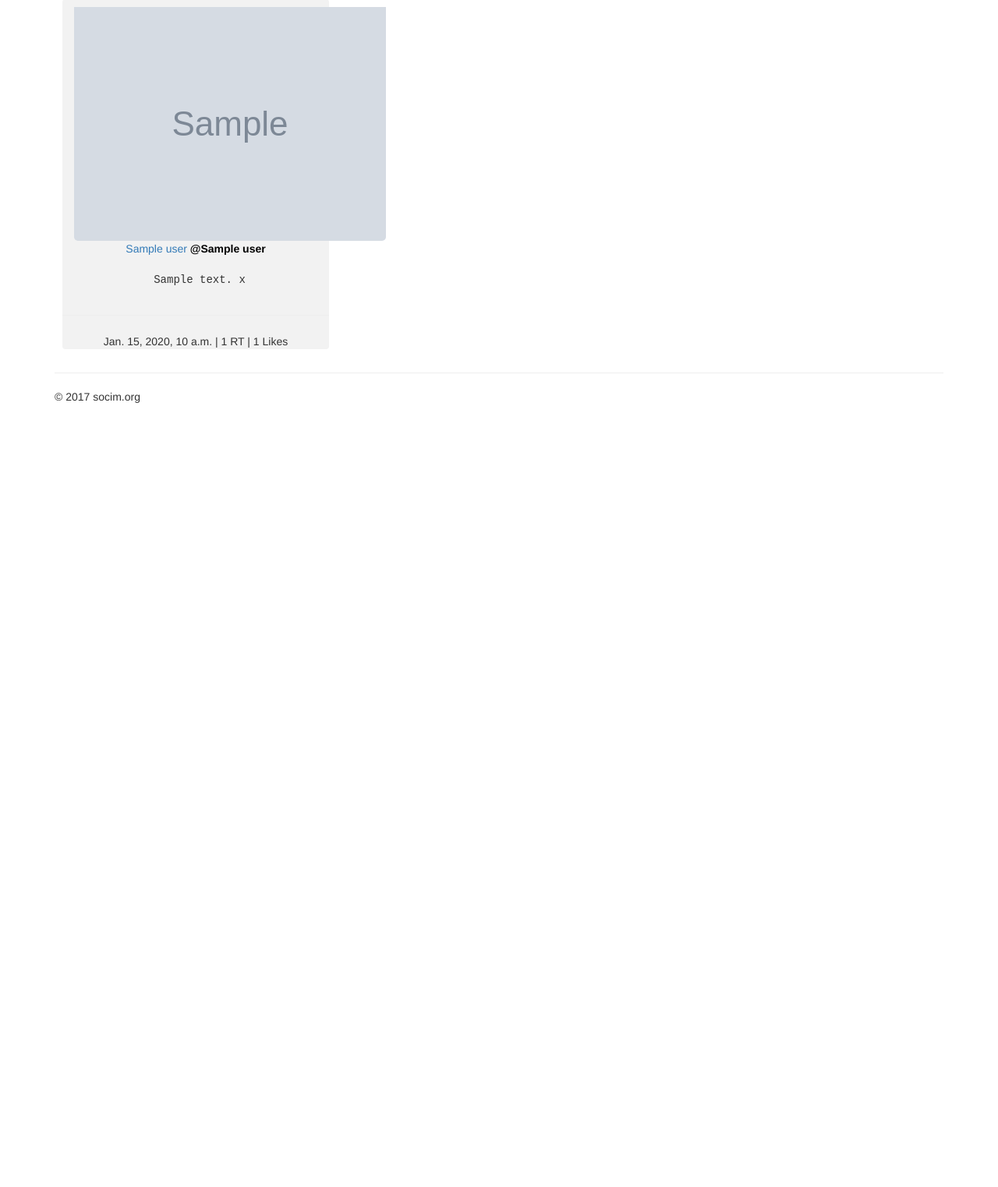
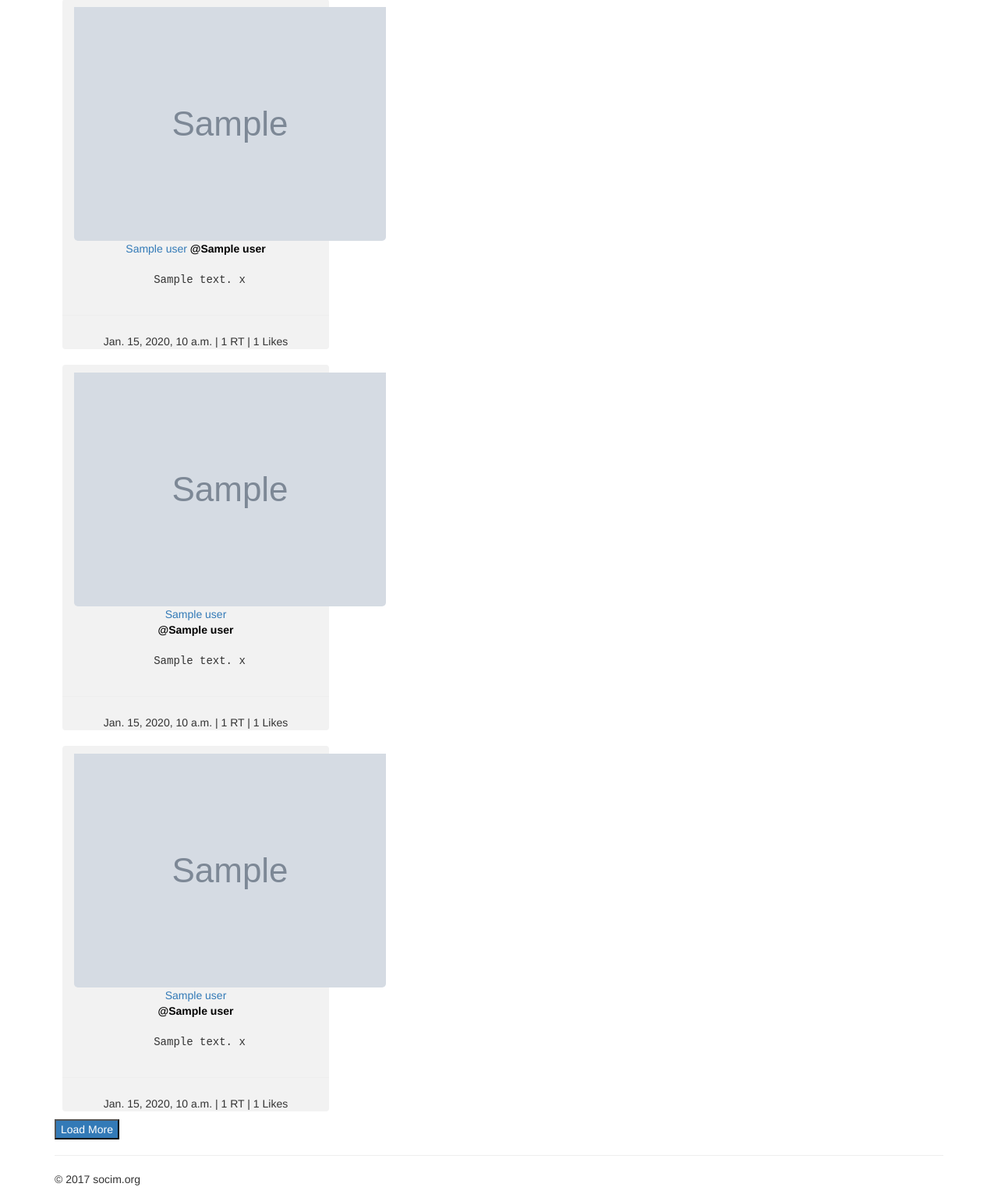
Before and after one commit to 404-brain/Django-TwitterTrends, a Django app: template templates/trends/search/hash-search.html in a window 1280 px wide. Shown: the part 170-1693 px from the top of the page at 78% size. Before the commit the page ends 687 px from the top, so only its background shows below. Run offline with Django 3.2, Linux system fonts and the light colour scheme; the template is opened without the code that fills it: most values are stand-ins (such as "Sample title", 1, 10 or a date in 2020); grey boxes marked "Sample" are stand-in pictures; some libraries are stand-ins or nearby versions.

Commit message:
load more content w/ btn click

```diff
--- a/templates/trends/search/hash-search.html
+++ b/templates/trends/search/hash-search.html
@@ -9,7 +9,7 @@
 <div class="container">
     <h2>{{user_search}}</h2>
     <h3>Tweets with <b>{{user_search}}</b> hashtag</h3>
-            {% for tweets in tweets_about %}
+    {% for tweets in tweets_about|slice:":30" %}
     <div id="tweets-about-box">
         <a href="#" class="user-profile">
             <img id="user-img" src="{{tweets.user.profile_image_url}}">
@@ -31,6 +31,68 @@
         </div>
     </div>
     {% endfor %}
+    <!-- -->
+
+    <!-- hide tweets -->
+    <div id="hide-div">
+        {% for tweets in tweets_about|slice:"30:60" %}
+        <div id="best-tweets-box">
+            <a href="{% url 'users' user_name=tweets.user.screen_name %}" class="user-profile">
+                <img id="user-img" src="{{tweets.user.profile_image_url}}">
+                <div id="user-name-align">
+                    <span>{{tweets.user.name}}</span>
+                    <br>
+                    <span style="color:black;"><b>@{{tweets.user.screen_name}}</b></span>
+                </div>
+            </a>
+            {% if tweets.user.verified %}
+            <img id="verified-badge" style="width:20px;" src="static/scrape/img/verified.png">
+            {% endif %}
+            <div id="text-area">
+                {{tweets.text}}
+                {{tweets.hashtags}}
+            </div>
+            <hr>
+            <div id="tweets-about-footer">
+                {{tweets.created_at}} |
+                {{tweets.retweet_count}} RT |
+                {{tweets.favorite_count}} Likes
+            </div>
+        </div>
+    {% endfor %}
+    </div>
+    <!-- -->
+
+    <!-- hide tweets 2 -->
+    <div id="hide-div2">
+        {% for tweets in tweets_about|slice:"60:90" %}
+        <div id="best-tweets-box">
+            <a href="{% url 'users' user_name=tweets.user.screen_name %}" class="user-profile">
+                <img id="user-img" src="{{tweets.user.profile_image_url}}">
+                <div id="user-name-align">
+                    <span>{{tweets.user.name}}</span>
+                    <br>
+                    <span style="color:black;"><b>@{{tweets.user.screen_name}}</b></span>
+                </div>
+            </a>
+            {% if tweets.user.verified %}
+            <img id="verified-badge" style="width:20px;" src="static/scrape/img/verified.png">
+            {% endif %}
+            <div id="text-area">
+                {{tweets.text}}
+                {{tweets.hashtags}}
+            </div>
+            <hr>
+            <div id="tweets-about-footer">
+                {{tweets.created_at}} |
+                {{tweets.retweet_count}} RT |
+                {{tweets.favorite_count}} Likes
+            </div>
+        </div>
+    {% endfor %}
+    </div>
+    <!-- -->
+    <button class="bg-primary" id="load-btn">Load More</button>
 {% endblock %}
 </div>
 <!--                ----------             -->
```
Lines whose indentation alone changed are shown as unchanged.
